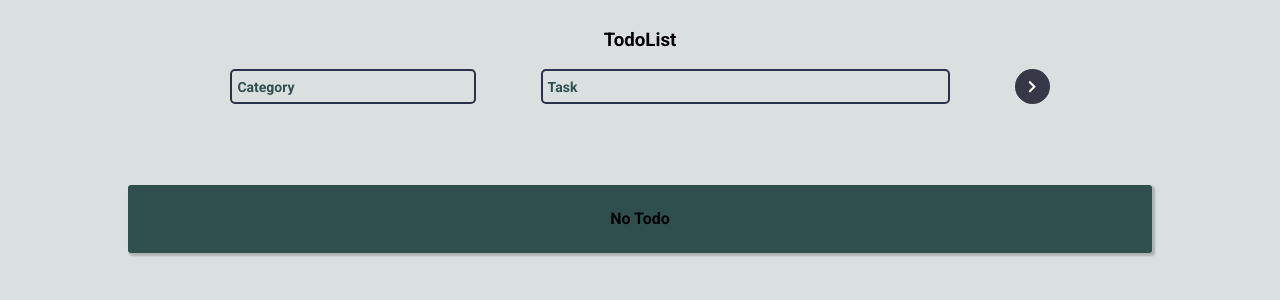
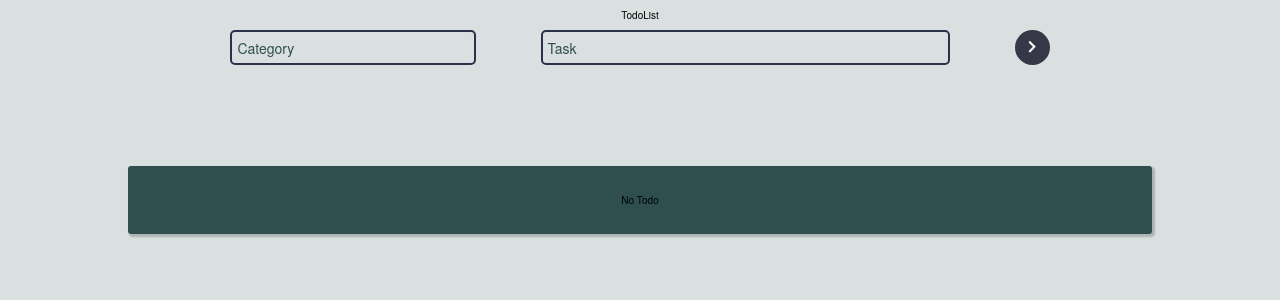
Before and after one commit to PoXuanla/react_todolist, a React (Create React App) app: page / in a window 1280 px wide. Shown: the top 300 px of the page. Built offline with nearby package versions, Linux system fonts and the light colour scheme.

Commit message:
1.add styled Component global css \n 2.animation move to Animation folder

```diff
--- a/src/App.js
+++ b/src/App.js
@@ -2,10 +2,14 @@
 import "./App.css";
 import DashBoard from "./Component/DashBoard";
 import TaskProvider from "./Store/TaskProvider";
+import {ResetStyle, GlobalStyle} from './Component/globalStyle'
+
 function App() {
   return (
     <TaskProvider>
       <div className="App">
+        <ResetStyle/>
+        <GlobalStyle/>
         <DashBoard />
       </div>
     </TaskProvider>
--- /dev/null
+++ b/src/Component/globalStyle.js
@@ -0,0 +1,82 @@
+import { createGlobalStyle } from "styled-components";
+
+export const ResetStyle = createGlobalStyle`
+html, body, div, span, applet, object, iframe, h1, h2, h3, h4, h5, h6, p, blockquote, pre, a, abbr, acronym, address, big, cite, code, del, dfn, em, img, ins, kbd, q, s, samp, small, strike, strong, sub, sup, tt, var, b, u, i, center, dl, dt, dd, ol, ul, li, fieldset, form, label, legend, table, caption, tbody, tfoot, thead, tr, th, td, article, aside, canvas, details, embed, figure, figcaption, footer, header, hgroup, menu, nav, output, ruby, section, summary, time, mark, audio, video {
+  margin: 0;
+  padding: 0;
+  border: 0;
+  font-size: 100%;
+  font: inherit;
+  vertical-align: baseline;
+  box-sizing: border-box;
+}
+address, caption, cite, code, dfn, em, strong, th, var, b {
+  font-weight: normal;
+  font-style: normal;
+}
+abbr, acronym {
+  border: 0;
+}
+article, aside, details, figcaption, figure, footer, header, hgroup, menu, nav, section {
+  display: block;
+}
+*,
+*::after,
+*::before {
+  margin: 0;
+  padding: 0;
+  box-sizing: inherit;
+}
+html {
+  text-size-adjust: 100%;
+  box-sizing: border-box;
+}
+body {
+    line-height: 1;
+}
+ol, ul {
+  list-style: none;
+}
+blockquote, q {
+  quotes: none;
+}
+blockquote {
+  &:before,   &:after {
+    content: '';
+    content: none;
+  }
+}
+q {
+  &:before,   &:after {
+    content: '';
+    content: none;
+  }
+}
+table {
+  border-collapse: collapse;
+  border-spacing: 0;
+}
+caption, th {
+  text-align: left;
+}
+textarea {
+  resize: none;
+}
+a {
+  text-decoration: none;
+  cursor: pointer;
+}
+button {
+  padding: 0;
+  border: none;
+  background: none;
+}
+`;
+
+export const GlobalStyle = createGlobalStyle`
+html {
+  box-sizing: border-box;
+  font-size: 62.5%;
+  font-family: 'HelveticaNeue', Helvetica, Arial, 'Lucida Grande', sans-serif;
+}
+`;
--- /dev/null
+++ b/src/Keyframes/AddTaskAnimation.js
@@ -0,0 +1,51 @@
+import { keyframes } from "styled-components";
+
+export const inputError = keyframes`
+  0% {
+    border: 2px solid #2f4f4f;
+  }
+  50% {
+    border: 2px solid #008080;
+  }
+  100% {
+    border: 2px solid #2f4f4f;
+  }
+`;
+export const labelError = keyframes`
+  0% {
+    left: 5px;
+    color: #2f4f4f;
+  }
+  15% {
+    left: 7.5px;
+  }
+  25% {
+    left: 5px;
+  }
+  35% {
+    left: 7.5px;
+  }
+  45% {
+    left: 5px;
+  }
+  55% {
+    left: 7.5px;
+    color: #008080;
+  }
+  65% {
+    left: 5px;
+  }
+  75% {
+    left: 7.5px;
+  }
+  85% {
+    left: 5px;
+  }
+  95% {
+    left: 6.5px;
+  }
+  100% {
+    left: 5px;
+    color: #2f4f4f;
+  }F
+`
--- a/src/UI/AddTask/AddTaskInput.js
+++ b/src/UI/AddTask/AddTaskInput.js
@@ -1,5 +1,8 @@
 import styled from "styled-components";
+
 import React, { useState, useEffect } from "react";
+
+import {inputError,labelError} from "../../Keyframes/AddTaskAnimation";
 
 const AddTaskInput = (props) => {
   const animationTime = 500; //ms
@@ -75,68 +78,19 @@
     background-color: #dadfdf;
   }
   .form__label--error {
-    animation-name: labelErrorAnimation;
+    animation-name: ${labelError};
     animation-duration: ${(props) => {
       let animationTime = props.animationTime / 1000 + "s";
       return animationTime;
     }};
   }
   .form__input--error {
-    animation-name: inputErrorAnimation;
+    animation-name: ${inputError};
     animation-duration: ${(props) => {
       let animationTime = props.animationTime / 1000 + "s";
       return animationTime;
     }};
   }
-  @keyframes inputErrorAnimation {
-    0% {
-      border: 2px solid #2f4f4f;
-    }
-    50% {
-      border: 2px solid #008080;
-    }
-    100% {
-      border: 2px solid #2f4f4f;
-    }
-  }
-  @keyframes labelErrorAnimation {
-    0% {
-      left: 5px;
-      color: #2f4f4f;
-    }
-    15% {
-      left: 7.5px;
-    }
-    25% {
-      left: 5px;
-    }
-    35% {
-      left: 7.5px;
-    }
-    45% {
-      left: 5px;
-    }
-    55% {
-      left: 7.5px;
-      color: #008080;
-    }
-    65% {
-      left: 5px;
-    }
-    75% {
-      left: 7.5px;
-    }
-    85% {
-      left: 5px;
-    }
-    95% {
-      left: 6.5px;
-    }
-    100% {
-      left: 5px;
-      color: #2f4f4f;
-    }
-  }
 `;
 
 export default AddTaskInput;
```
